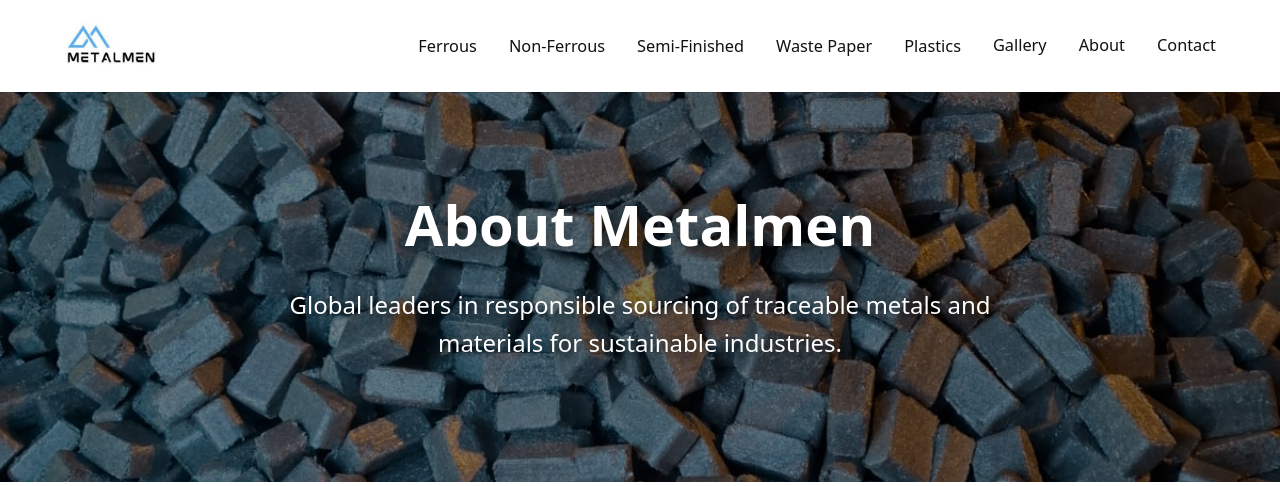
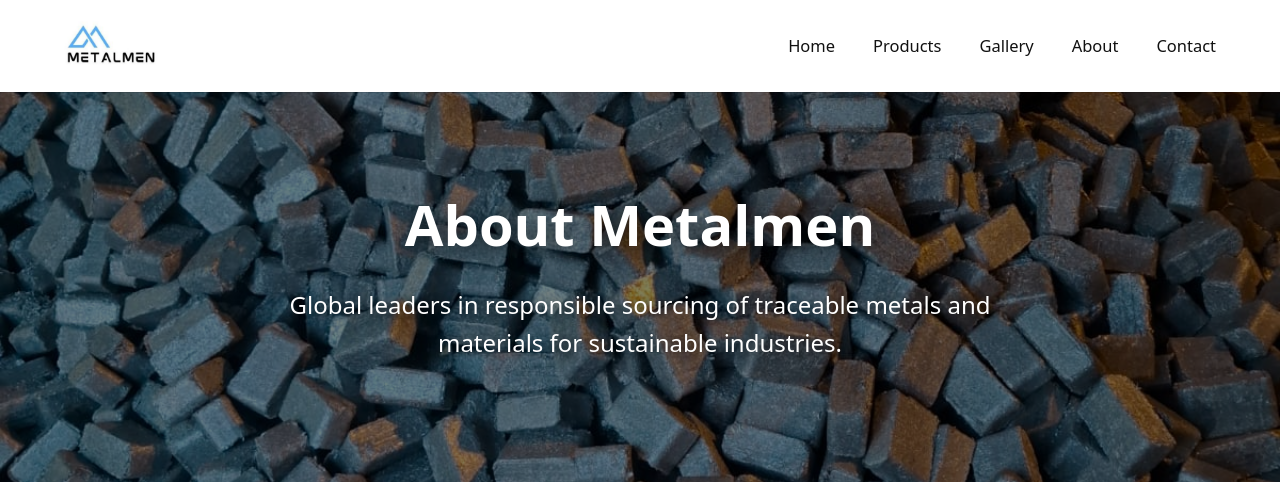
Before and after one commit to DrProdigy1/render-flask-deployment1, a Flask app: page /about in a window 1280 px wide. Shown: the top 486 px of the page. Run offline with Flask 3, Linux system fonts and the light colour scheme.

Commit message:
Update base.html
v0.03

```diff
--- a/templates/base.html
+++ b/templates/base.html
@@ -4,13 +4,6 @@
     <meta charset="UTF-8">
     <meta name="viewport" content="width=device-width, initial-scale=1.0">
     <meta name="color-scheme" content="light only">
-    <meta name="theme-color" content="#ffffff">
-
-    <!-- Favicon using your logo -->
-    <link rel="icon" href="{{ url_for('static', filename='images/logo.jpg') }}" type="image/jpeg">
-    <link rel="shortcut icon" href="{{ url_for('static', filename='images/logo.jpg') }}" type="image/jpeg">
-    <link rel="apple-touch-icon" href="{{ url_for('static', filename='images/logo.jpg') }}">
-
     <title>Metalmen</title>
     <style>
         :root { color-scheme: light !important; }
@@ -18,14 +11,6 @@
             color-scheme: light !important;
             background: #ffffff !important;
             color: #111111 !important;
-        }
-
-        @media (prefers-color-scheme: dark) {
-            html, body, nav, footer {
-                color-scheme: light !important;
-                background: #ffffff !important;
-                color: #111111 !important;
-            }
         }
 
         * { margin: 0; padding: 0; box-sizing: border-box; }
@@ -53,46 +38,57 @@
 
         .nav-links {
             display: flex;
-            gap: 32px;
+            gap: 38px;
             font-weight: 500;
-            font-size: 1.02rem;
+            font-size: 1.03rem;
             align-items: center;
-            flex-wrap: nowrap;
         }
 
-        .nav-links a, .dropdown > a {
+        .nav-links a {
             color: #111;
             text-decoration: none;
             padding: 12px 0;
-            line-height: 1.4;
             white-space: nowrap;
         }
-        .nav-links a:hover, .dropdown > a:hover { color: #0066cc; }
+        .nav-links a:hover { color: #0066cc; }
 
+        /* Products Dropdown */
         .dropdown { position: relative; }
         .dropdown-content {
             display: none;
             position: absolute;
             top: 100%;
             left: 50%;
-            transform: translateX(-50%);
+            transform: translateX(-50%) translateY(10px);
             background: #fff;
-            min-width: 280px;
-            box-shadow: 0 10px 30px rgba(0,0,0,0.15);
-            border-radius: 8px;
-            padding: 20px 0;
+            min-width: 260px;
+            box-shadow: 0 12px 35px rgba(0,0,0,0.15);
+            border-radius: 10px;
+            padding: 18px 0;
             z-index: 1001;
+            opacity: 0;
+            visibility: hidden;
+            transition: all 0.35s cubic-bezier(0.4, 0, 0.2, 1);
         }
-        .dropdown:hover .dropdown-content { display: block; }
+        .dropdown:hover .dropdown-content {
+            display: block;
+            opacity: 1;
+            visibility: visible;
+            transform: translateX(-50%) translateY(0);
+        }
         .dropdown-content a {
             display: block;
-            padding: 10px 28px;
+            padding: 12px 28px;
             color: #111;
             text-decoration: none;
+            transition: all 0.2s;
         }
-        .dropdown-content a:hover { background: #f8f9fa; color: #0066cc; }
+        .dropdown-content a:hover {
+            background: #f0f7ff;
+            color: #0066cc;
+            padding-left: 34px;
+        }
 
-        /* Blue Hamburger on mobile */
         .hamburger {
             display: none;
             flex-direction: column;
@@ -150,67 +146,16 @@
         </a>
 
         <div class="nav-links" id="navLinks">
-            <div class="dropdown">
-                <a href="/services#ferrous">Ferrous</a>
-                <div class="dropdown-content">
-                    <a href="/services#ferrous">Shredded Steel Scrap</a>
-                    <a href="/services#ferrous">HMS</a>
-                    <a href="/services#ferrous">Bushling</a>
-                    <a href="/services#ferrous">PNS</a>
-                    <a href="/services#ferrous">Cast Iron</a>
-                    <a href="/services#ferrous">Rail Scrap</a>
-                </div>
-            </div>
+            <a href="/">Home</a>
 
             <div class="dropdown">
-                <a href="/services#nonferrous">Non-Ferrous</a>
+                <a href="/services">Products</a>
                 <div class="dropdown-content">
-                    <a href="/services#nonferrous">Zurik</a>
-                    <a href="/services#nonferrous">Copper and Aluminium Cables</a>
-                    <a href="/services#nonferrous">Aluminium UBC</a>
-                    <a href="/services#nonferrous">Aluminium Bottlecaps</a>
-                    <a href="/services#nonferrous">Aluminium Foils</a>
-                    <a href="/services#nonferrous">Tense</a>
-                    <a href="/services#nonferrous">TT</a>
-                    <a href="/services#nonferrous">Telic</a>
-                    <a href="/services#nonferrous">Aluminum Wheels</a>
-                    <a href="/services#nonferrous">Shredded Aluminum Scrap</a>
-                    <a href="/services#nonferrous">Zinc Score</a>
-                    <a href="/services#nonferrous">Zinc Diecast</a>
-                    <a href="/services#nonferrous">Zinc Dross</a>
-                </div>
-            </div>
-
-            <div class="dropdown">
-                <a href="/services#semifinished">Semi-Finished</a>
-                <div class="dropdown-content">
-                    <a href="/services#semifinished">Billets</a>
-                    <a href="/services#semifinished">Slabs</a>
-                    <a href="/services#semifinished">Hot-Rolled Coils</a>
-                    <a href="/services#semifinished">Cold-Rolled Sheets</a>
-                    <a href="/services#semifinished">Wire Rods</a>
-                </div>
-            </div>
-
-            <div class="dropdown">
-                <a href="/services#wastepaper">Waste Paper</a>
-                <div class="dropdown-content">
-                    <a href="/services#wastepaper">OCC</a>
-                    <a href="/services#wastepaper">Sorted Office Paper</a>
-                    <a href="/services#wastepaper">Newsprint</a>
-                    <a href="/services#wastepaper">Magazines</a>
-                    <a href="/services#wastepaper">Mixed Paper</a>
-                </div>
-            </div>
-
-            <div class="dropdown">
-                <a href="/services#plastics">Plastics</a>
-                <div class="dropdown-content">
-                    <a href="/services#plastics">PET</a>
-                    <a href="/services#plastics">HDPE</a>
-                    <a href="/services#plastics">PP</a>
-                    <a href="/services#plastics">LDPE</a>
-                    <a href="/services#plastics">PVC</a>
+                    <a href="/services#ferrous">Ferrous</a>
+                    <a href="/services#nonferrous">Non-Ferrous</a>
+                    <a href="/services#semifinished">Semi-Finished</a>
+                    <a href="/services#wastepaper">Waste Paper</a>
+                    <a href="/services#plastics">Plastics</a>
                 </div>
             </div>
 
```
